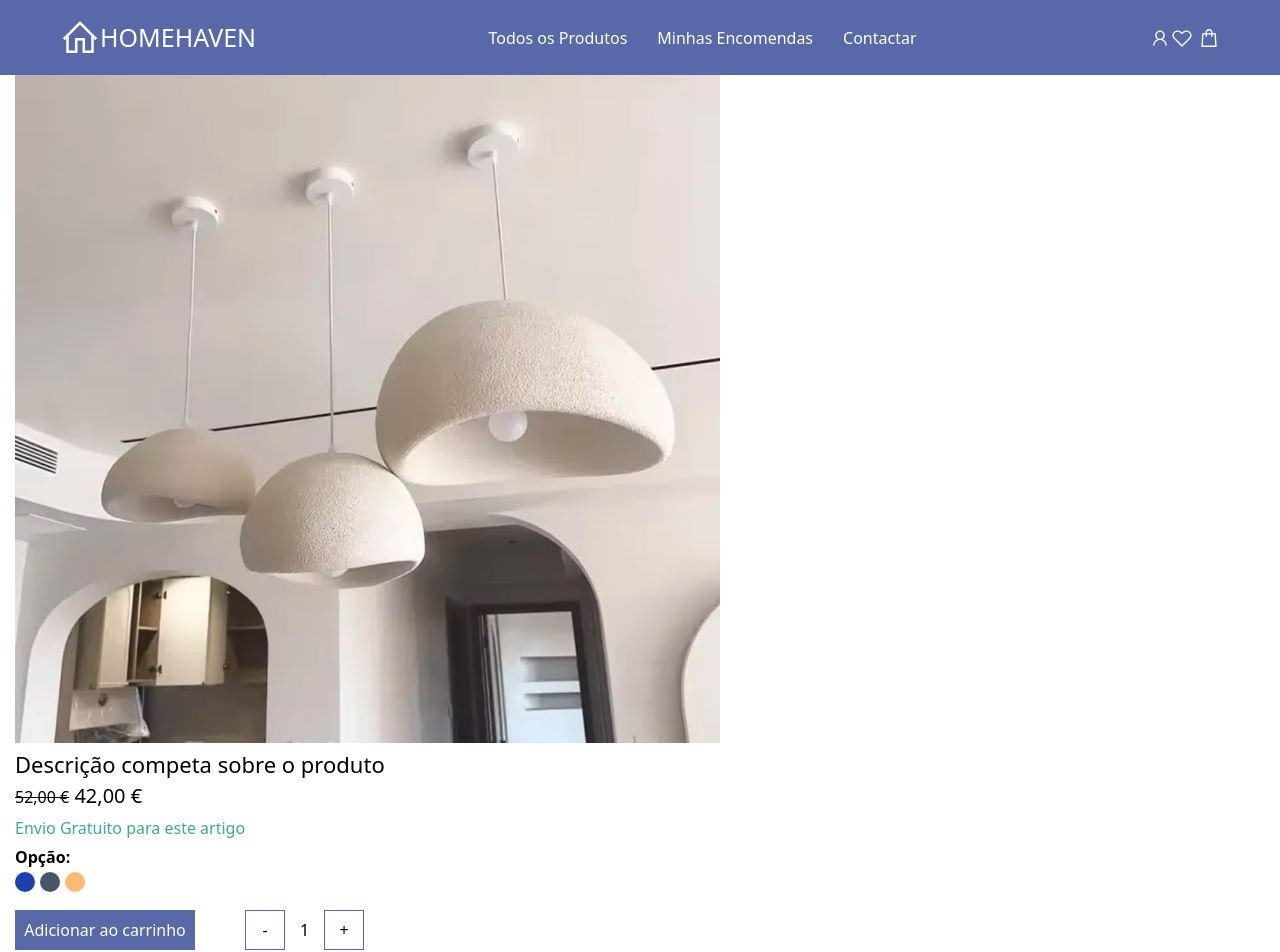
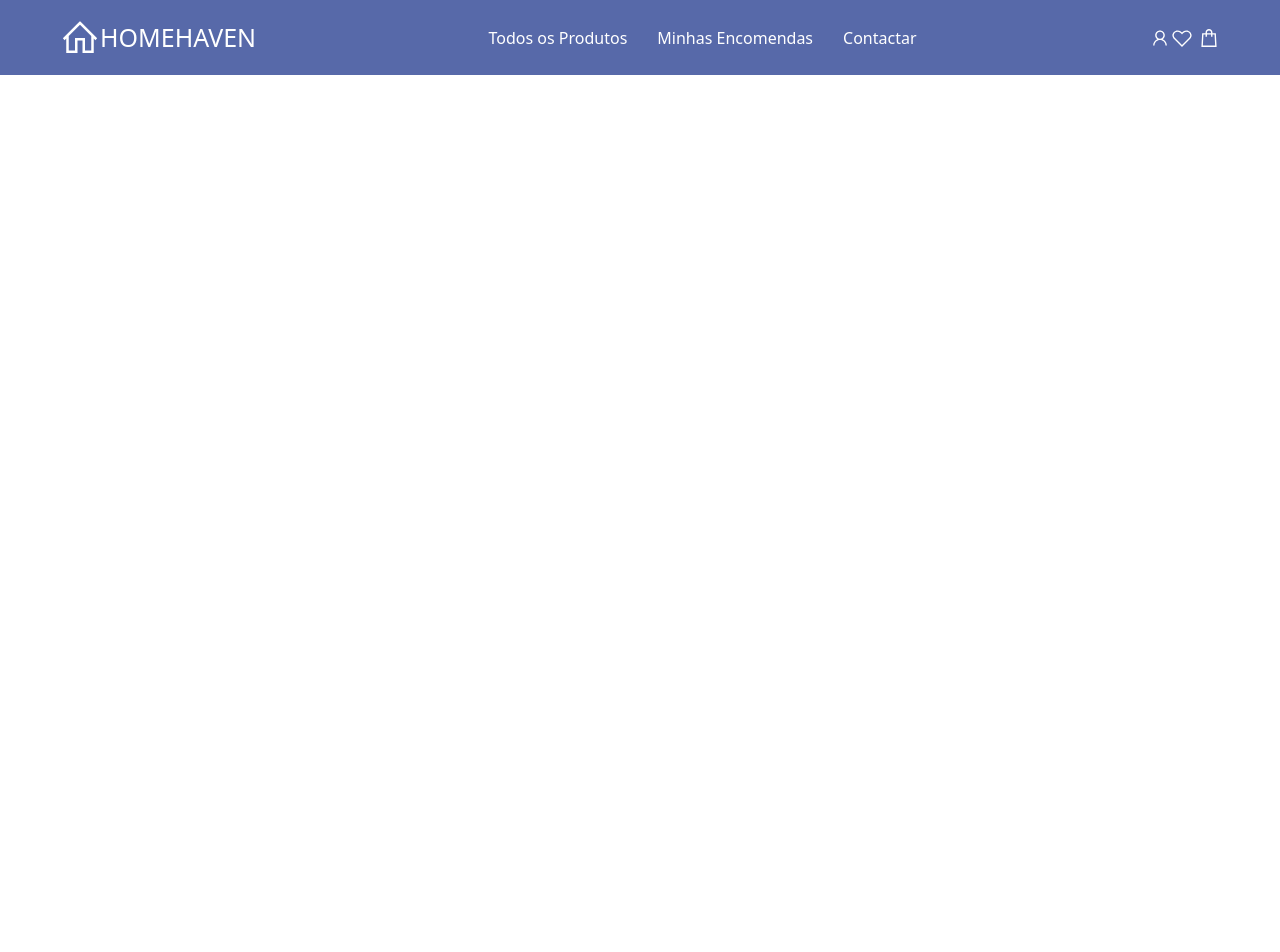
Before and after one commit to Carolthe/loja-fullstack, a React (Vite) app in the folder frontend/: page /productsDetails in a window 1280 px wide. Shown: the top 952 px of the page. After the commit the page ends 800 px from the top, so only its background shows below. Built offline with nearby package versions, Linux system fonts and the light colour scheme.

Commit message:
Alterando os dados da pagina DetalhesProdutos

```diff
--- a/frontend/src/components/CardProduto.jsx
+++ b/frontend/src/components/CardProduto.jsx
@@ -78,7 +78,9 @@ export default function CardProduto({ id, imgProduct, title, price }) {
   return (
     <div className="bg-white rounded-2xl shadow-lg overflow-hidden hover:shadow-xl transition transform hover:scale-105 w-[180px] md:w-[280px] mb-5">
       <div className="relative">
-        <Link to="/productsDetails">
+        <Link to="/productsDetails"
+        state={{ id, imgProduct, title, price }}
+        >
           <img
             className="w-full h-[180px] object-cover rounded-t-2xl md:h-[280px]"
             src={imgProduct}
--- a/frontend/src/paginas/DetalheProdutos.jsx
+++ b/frontend/src/paginas/DetalheProdutos.jsx
@@ -2,14 +2,22 @@ import Footer from "../components/Footer"
 import produto6 from "../imgProducts/produto6.jpg"
 import product7 from "../imgProducts/product7.jpg"
 import Credibilidade from "../components/Credibilidade"
+import { useLocation } from "react-router-dom";
 
 export default function DetalheProdutos() {
+
+    const location = useLocation();
+    const produto = location.state; // recebe { id, imgProduct, title, price }
+     if (!produto) {
+      return <p>Produto não encontrado.</p>; // fallback caso acessem a URL direto
+     }
     return (
         <>
             <div className="mt-[15 px] mx-[15px]" >
-                <img src={produto6} />
-                <p className="text-[22px] mt-[5px]">Descrição competa sobre o produto</p>
-                <p className="text-[20px]"><span className="line-through text-[16px] ">52,00 €</span> 42,00 € </p>
+                <img className="w-[100%] h-[400px]" src={produto.imgProduct} />
+                <p className="text-[22px] font-semibold mt-[15px]">{produto.title}</p>
+                <p className="text-[22px]">Descrição competa sobre o produto</p>
+                <p className="text-[20px]"><span className="line-through text-[16px] ">52,00 €</span> {produto.price.toFixed(2).replace(".", ",")}€ </p>
                 <p className="text-highlightGreen my-[5px]">Envio Gratuito para este artigo</p>
                 <p className="font-semibold mb-[3px]">Opção:</p>
                 <div className="flex gap-[5px]">
```
